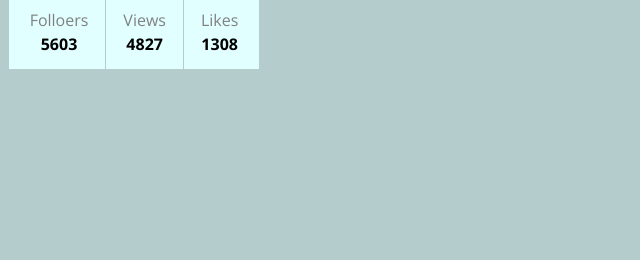
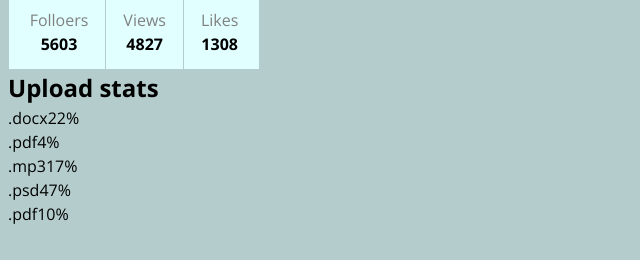
Before and after one commit to SylviaStachera/goit-react-hw-01-components, a React (Create React App) app: page / in a window 1280 px wide. Shown: the part 290-550 px from the top of the page, without its empty margins (0-640 px from the left). Built offline with nearby package versions, Linux system fonts and the light colour scheme.

Commit message:
Add Statistics with no css

```diff
--- a/src/components/App.jsx
+++ b/src/components/App.jsx
@@ -1,5 +1,7 @@
 import { Profile } from './Profile/Profile';
+import { Statistics } from './Statistics/Statistics';
 import user from './data/user.json';
+import data from './data/data.json';
 
 export const App = () => {
   return (
@@ -11,6 +13,7 @@
         avatar={user.avatar}
         stats={user.stats}
       />
+      <Statistics title="Upload stats" stats={data} />
     </div>
   );
 };
--- /dev/null
+++ b/src/components/Statistics/Statistics.jsx
@@ -0,0 +1,22 @@
+import css from './Statistics.module.css';
+
+export const Statistics = ({ title, stats }) => {
+  return (
+    <section className={css.statistics}>
+      {title && <h2 className={css.title}>{title}</h2>}
+
+      <ul className={css.stats}>
+        {stats.map(({ id, label, percentage }) => (
+          <li className={css.item}>
+            <span key={id} className={css.label}>
+              {label}
+            </span>
+            <span key={id} className={css.percentage}>
+              {percentage}%
+            </span>
+          </li>
+        ))}
+      </ul>
+    </section>
+  );
+};
--- /dev/null
+++ b/src/components/data/data.json
@@ -0,0 +1,7 @@
+[
+  { "id": "id-1", "label": ".docx", "percentage": 22 },
+  { "id": "id-2", "label": ".pdf", "percentage": 4 },
+  { "id": "id-3", "label": ".mp3", "percentage": 17 },
+  { "id": "id-4", "label": ".psd", "percentage": 47 },
+  { "id": "id-5", "label": ".pdf", "percentage": 10 }
+]
```
Also changed, not shown: src/components/Statistics/Statistics.module.css (added).
